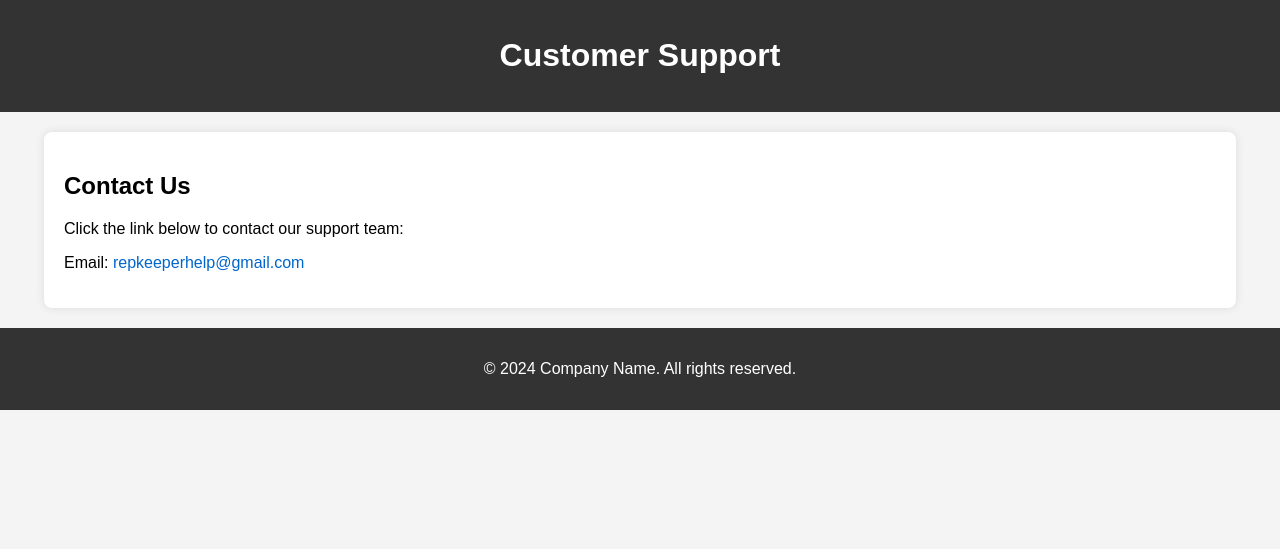
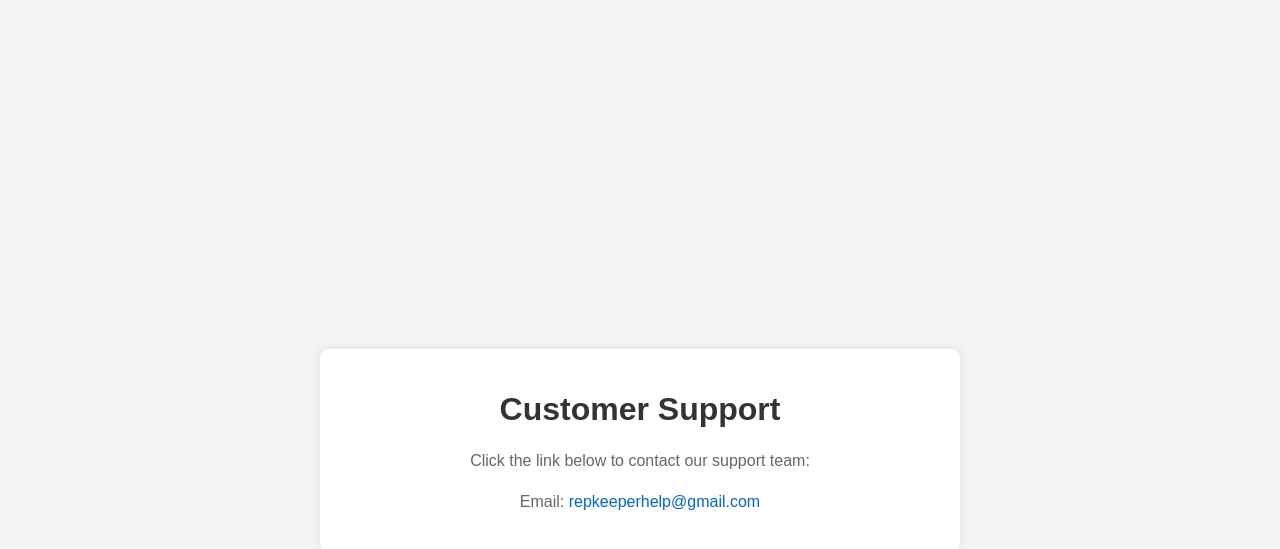
Before and after one commit to dvhull/text-expert, a Jekyll site: the page help.html, which Jekyll copies as it is, in a window 1280 px wide. Shown: the top 549 px of the page. Built offline with Jekyll 4.4.1, drawn with Linux system fonts in a browser that asks for light colours.

Commit message:
Update help.html

```diff
--- a/help.html
+++ b/help.html
@@ -10,30 +10,30 @@
             margin: 0;
             padding: 0;
             background-color: #f4f4f4;
-        }
-
-        header {
-            background-color: #333;
-            color: #fff;
-            text-align: center;
-            padding: 1em 0;
+            display: flex;
+            justify-content: center;
+            align-items: center;
+            height: 100vh;
         }
 
         main {
-            max-width: 90%;
-            margin: 20px auto;
+            width: 90%;
+            max-width: 600px;
             padding: 20px;
             background-color: #fff;
             box-shadow: 0 0 10px rgba(0, 0, 0, 0.1);
             border-radius: 8px;
+            text-align: center;
         }
 
-        footer {
-            text-align: center;
-            padding: 1em 0;
-            background-color: #333;
-            color: #fff;
-            margin-top: 20px;
+        h1 {
+            color: #333;
+            margin-bottom: 20px;
+        }
+
+        p {
+            color: #666;
+            line-height: 1.6;
         }
 
         a {
@@ -44,30 +44,15 @@
         a:hover {
             text-decoration: underline;
         }
-
-        @media (max-width: 600px) {
-            main {
-                padding: 10px;
-            }
-        }
     </style>
 </head>
 <body>
 
-<header>
+<main>
     <h1>Customer Support</h1>
-</header>
-
-<main>
-    <h2>Contact Us</h2>
     <p>Click the link below to contact our support team:</p>
-
     <p>Email: <a href="mailto:repkeeperhelp@gmail.com">repkeeperhelp@gmail.com</a></p>
 </main>
 
-<footer>
-    <p>&copy; 2024 Company Name. All rights reserved.</p>
-</footer>
-
 </body>
 </html>
```
